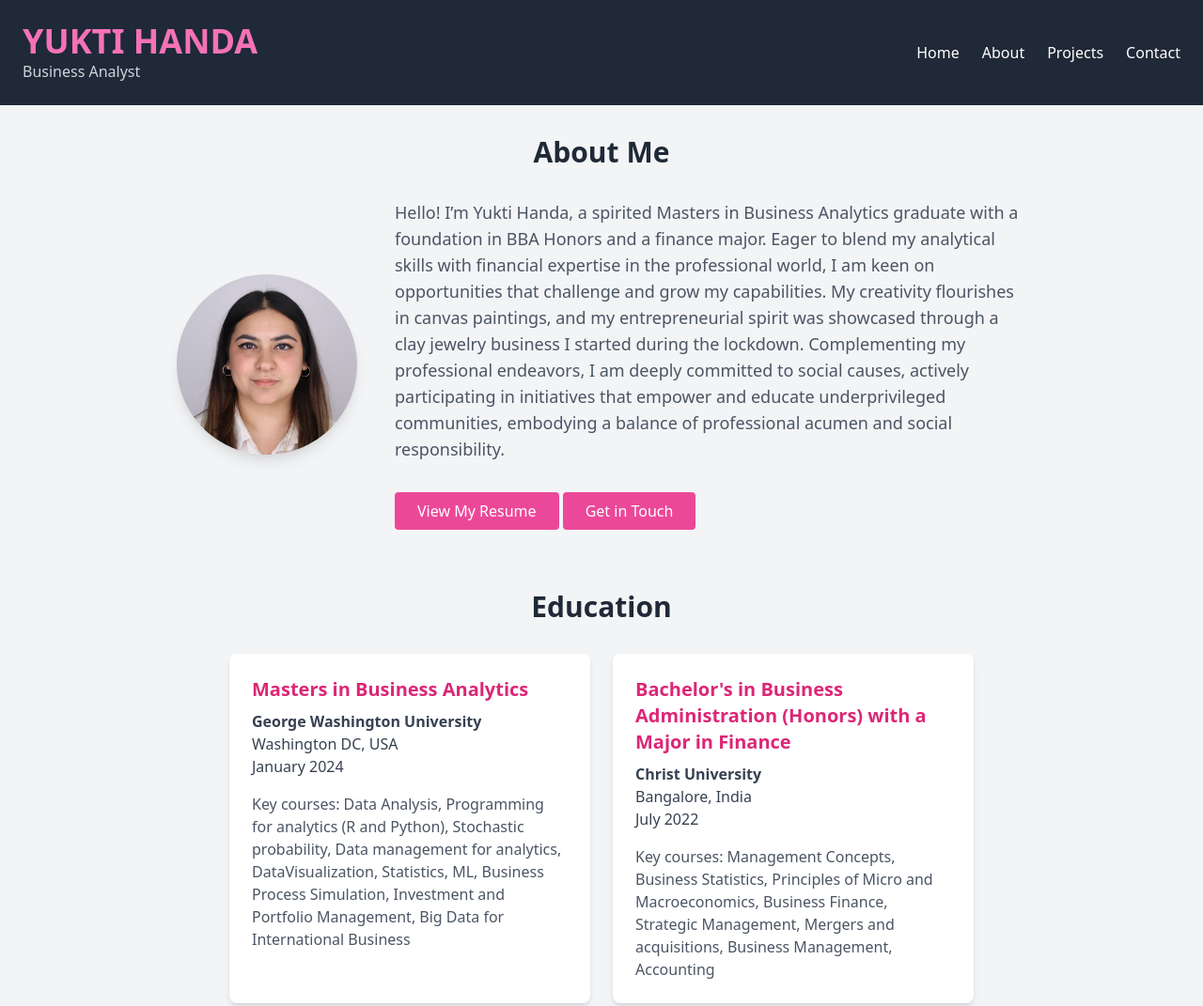
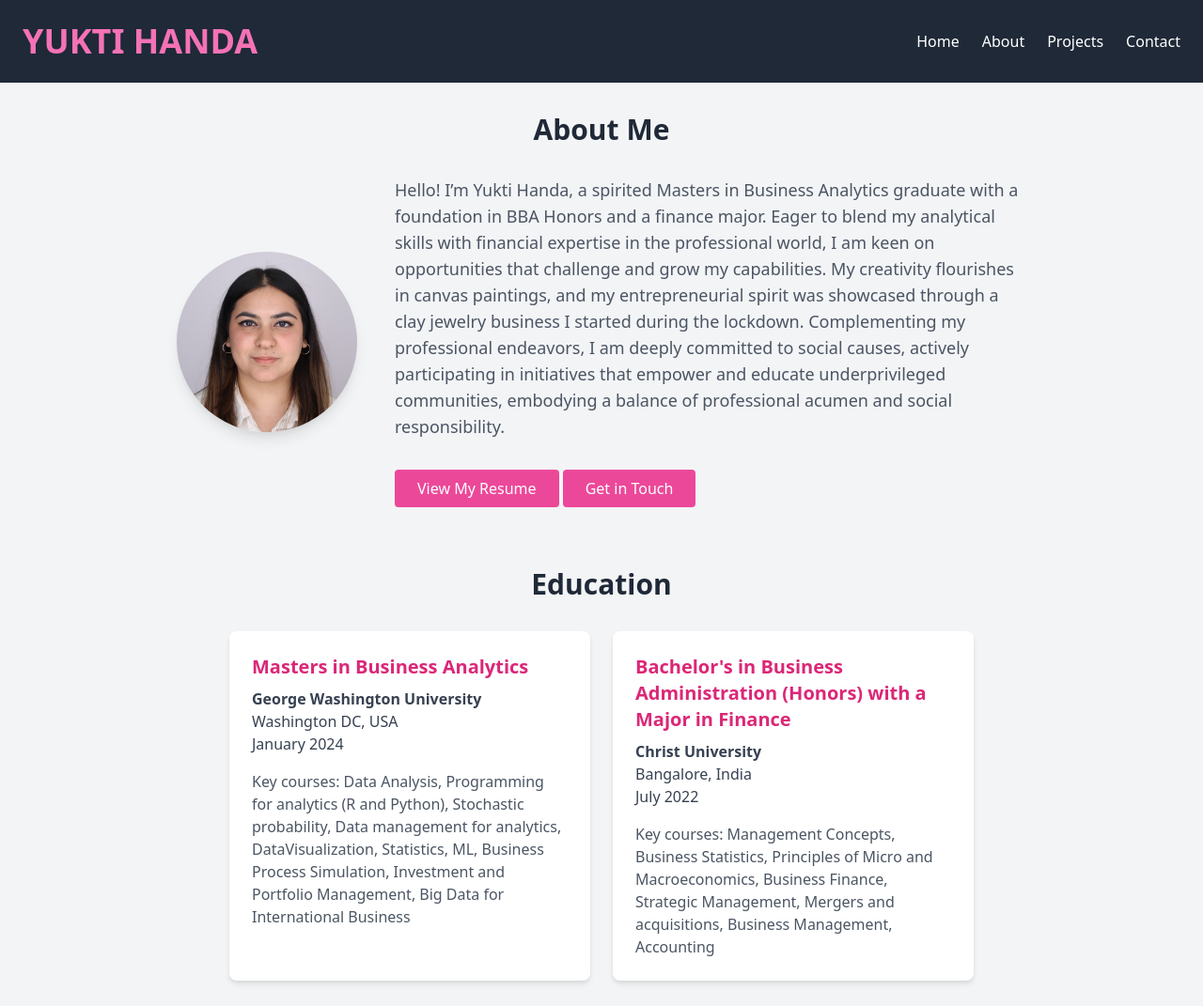
Before and after one commit to yukti1702/YuktiHandaPortfolio.github.io, a plain HTML site: page index.html in a window 1280 px wide. Shown: the top 1071 px of the page at 94% size. Drawn offline with nearby package versions, Linux system fonts and the light colour scheme.

Commit message:
Update index.html

```diff
--- a/index.html
+++ b/index.html
@@ -12,7 +12,7 @@
         <nav class="container mx-auto p-6 flex flex-col md:flex-row justify-between items-center">
                     <div>
                         <h1 class="text-4xl font-bold text-pink-400">YUKTI HANDA</h1>
-                        <p class="text-gray-300">Business Analyst </p>
+                        <p class="text-gray-300"></p>
                     </div>
                     <ul class="flex space-x-6">
                         <li><a href="#home" class="hover:text-pink-300">Home</a></li>
```
